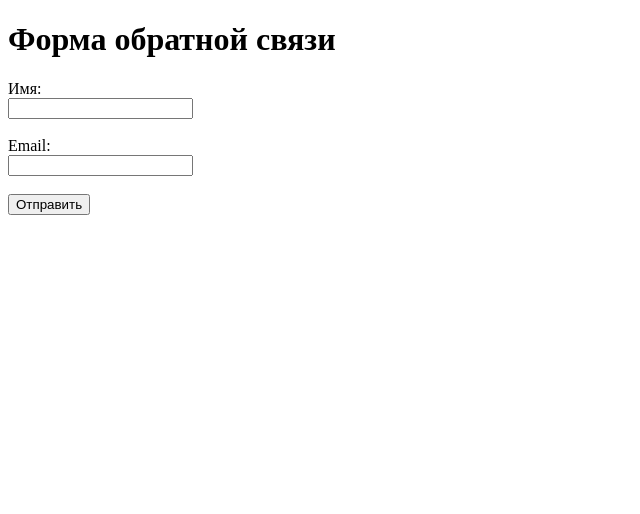
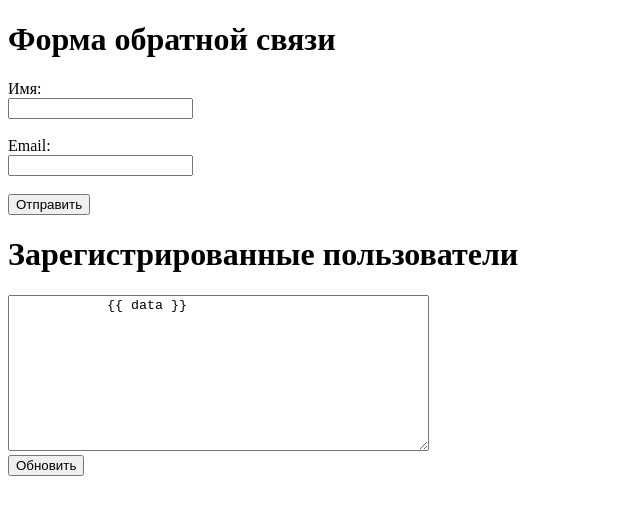
Before and after one commit to raxenov0/devops-front, a plain HTML site: page index.html in a window 1280 px wide. Shown: the whole page, without its empty margins (0-640 px from the left). Drawn offline with Linux system fonts and the light colour scheme.

Commit message:
added additional form

```diff
--- a/index.html
+++ b/index.html
@@ -16,5 +16,14 @@
 
         <input type="submit" value="Отправить">
     </form>
+
+    <h1>Зарегистрированные пользователи</h1>
+    <form action="/get-users" method="get">
+       <textarea rows="10" cols="50" readonly>
+            {{ data }}
+       </textarea>
+        <br>
+        <button type="submit">Обновить</button>
+    </form>
 </body>
 </html>
```
